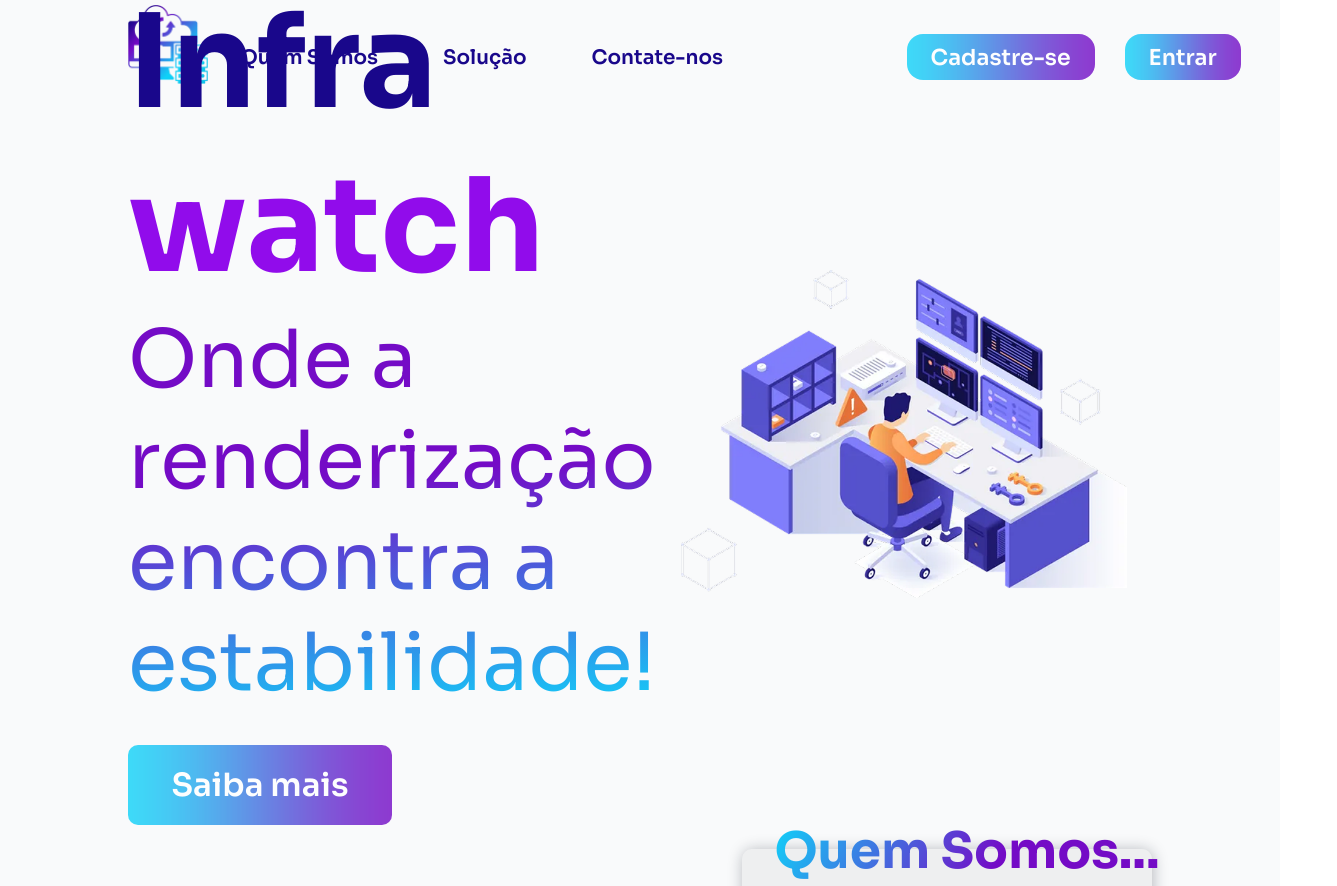
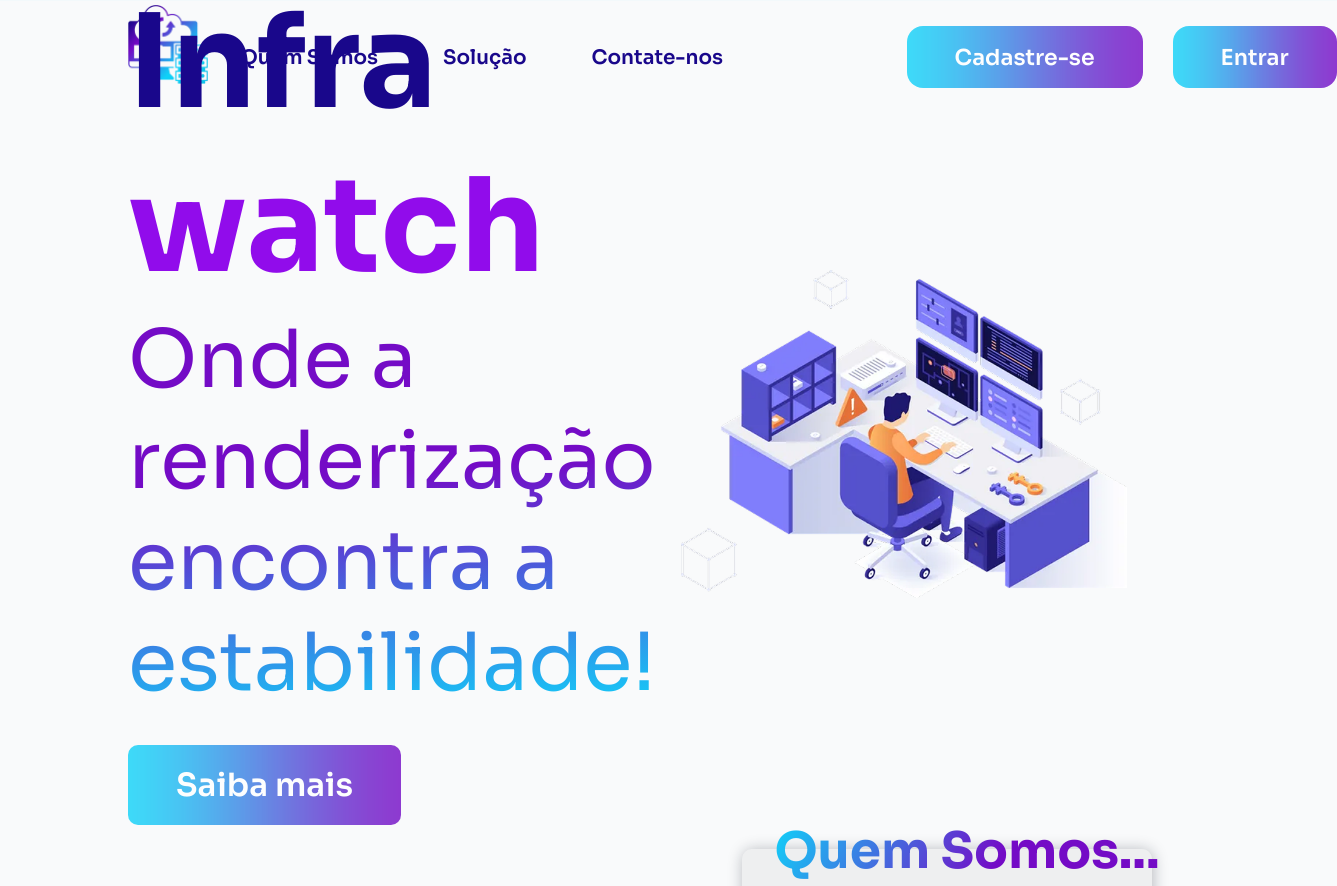
Before and after one commit to InfraWatch-inc/web-data-viz, a website: page public/index.html in a window 1280 px wide. Shown: the top 886 px of the page, 1337 px wide, since content can reach past the window. Drawn offline with nearby package versions, Linux system fonts and the light colour scheme.

Commit message:
Fix size btns cadastro login

```diff
--- a/public/css/index.css
+++ b/public/css/index.css
@@ -108,7 +108,7 @@ main {
 .mobile-nav .nav-btns {
     display: flex;
     flex-direction: column;
-    width: 80%;
+    width: 100%;
     margin: auto;
     gap: 10px;
 }
@@ -307,7 +307,7 @@ main {
     }
 
     .nav-btns .login-btn {
-        width: 60%;
+        /* width: 60%; */
     }
 
     .nav-btns a {
--- a/public/css/main.css
+++ b/public/css/main.css
@@ -62,7 +62,7 @@ button {
   min-width: fit-content;
   height: fit-content;
   width: 100%;
-  padding: 0.5rem 1.5rem;
+  padding: 1rem 3rem;
   font-size: 24px;
   font-weight: 600;
   background-image: url(../assets/buttons/bg-button.png);
--- a/public/index.html
+++ b/public/index.html
@@ -55,8 +55,8 @@
         </div>
 
         <div class="nav-btns">
-          <button class="medium-btn"><a href="cadastro.html">Cadastre-se</a></button>
-          <button class="login-btn"><a href="login.html">Entrar</a></button>
+          <button><a href="cadastro.html">Cadastre-se</a></button>
+          <button><a href="login.html">Entrar</a></button>
         </div>
       </nav>
     </header>
```
